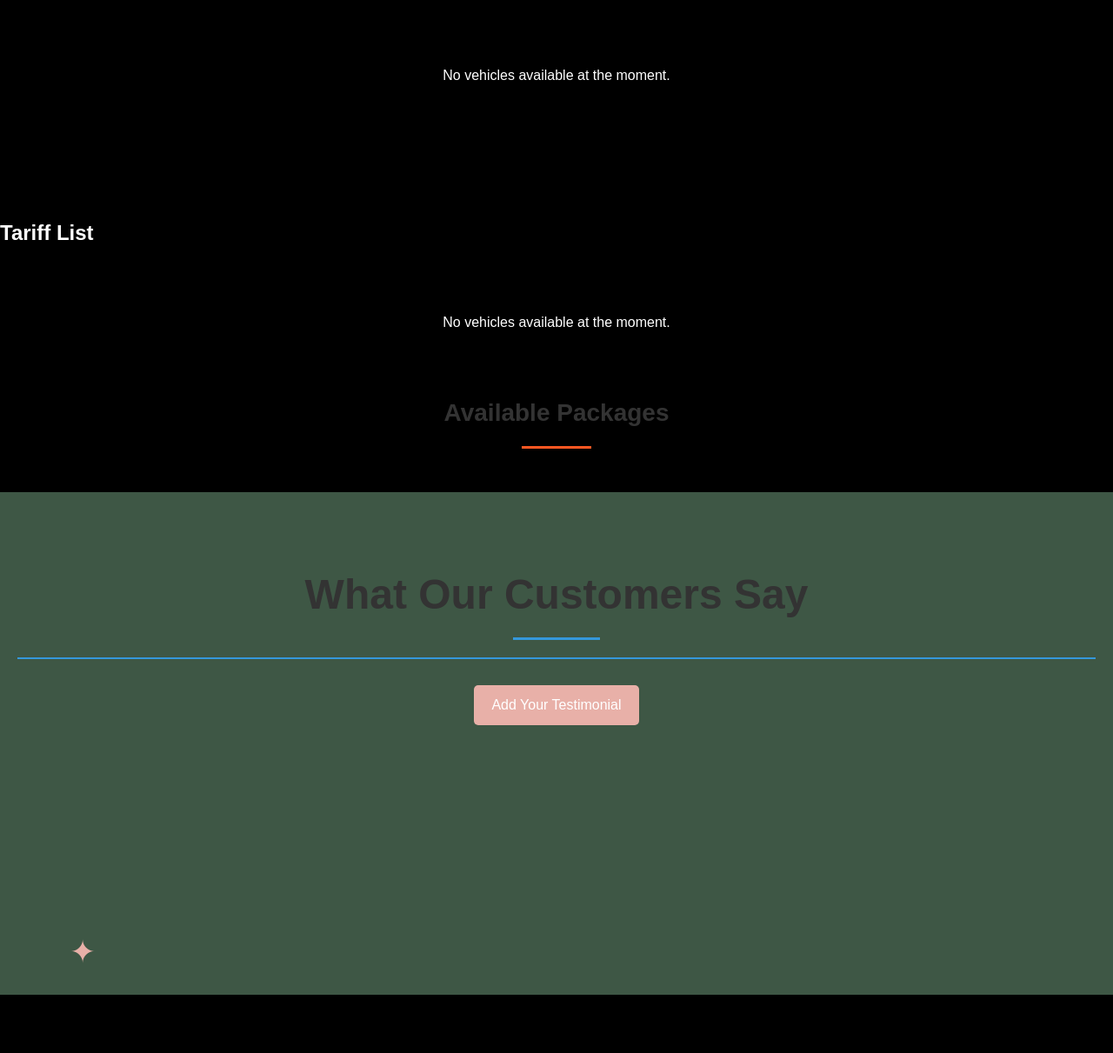
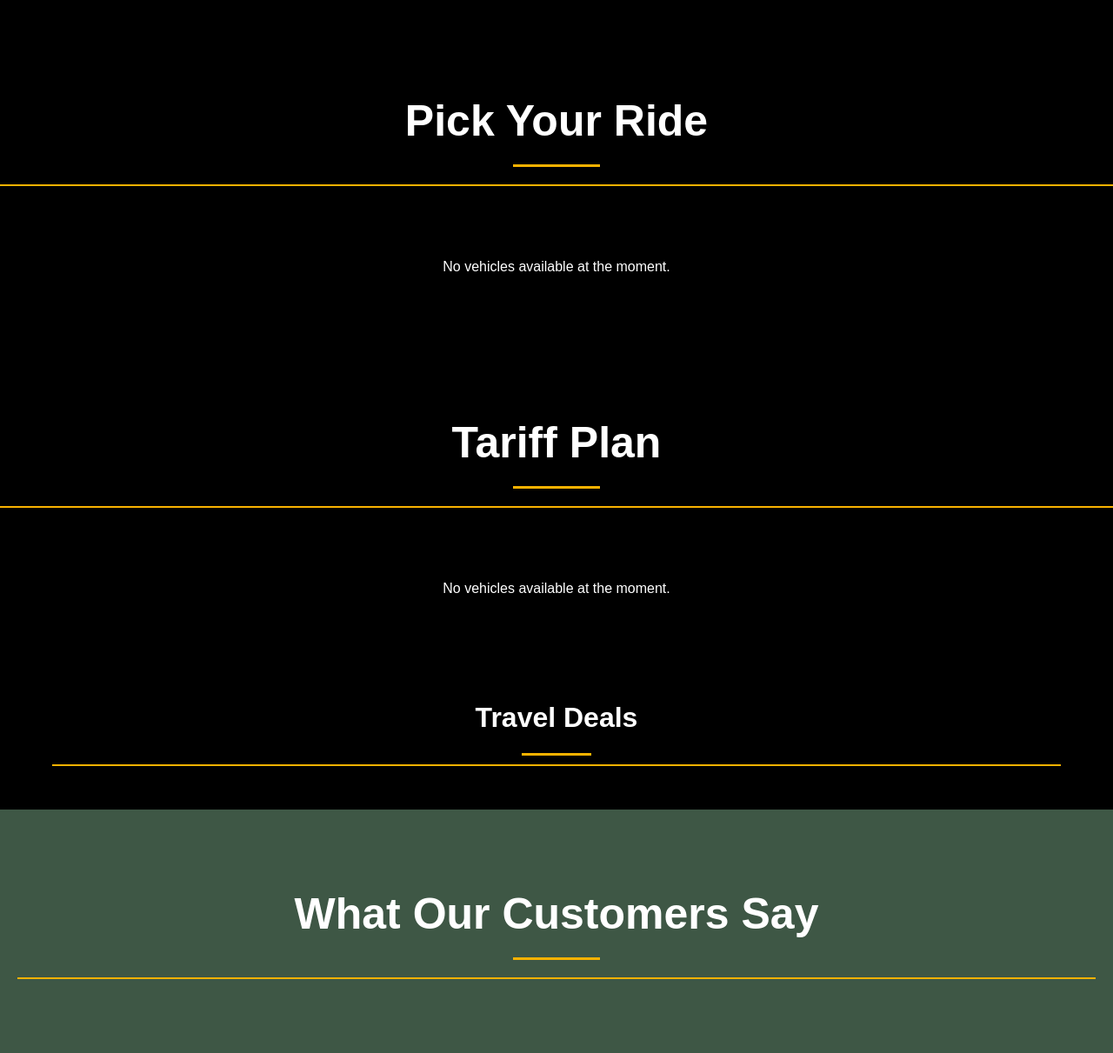
Before and after one commit to muhdashique/pickmetravels, a Django app: page / in a window 1280 px wide. Shown: the part 1544-2755 px from the top of the page at 87% size. Run offline with Django 4.2, Linux system fonts and the light colour scheme; data that the repository does not hold is empty.

Commit message:
first commit

```diff
--- a/templates/index.html
+++ b/templates/index.html
@@ -5,7 +5,7 @@
 <head>
     <meta charset="UTF-8">
     <meta name="viewport" content="width=device-width, initial-scale=1.0">
-    <title>PICK ME - 24x7 Taxi Service</title>
+    <title>PICK ME TRAVELS</title>
     <link rel="stylesheet" href="https://cdnjs.cloudflare.com/ajax/libs/font-awesome/6.4.0/css/all.min.css">
     <style>
         * {
@@ -536,7 +536,7 @@
             font-size: 24px;
             margin: 30px 0 20px;
             color: #333;
-            border-bottom: 2px solid #3498db;
+            border-bottom: 2px solid #F9B200;
             padding-bottom: 10px;
         }
 
@@ -759,7 +759,7 @@
             display: block;
             width: 100px;
             height: 3px;
-            background: #3498db;
+            background: #F9B200;
             margin: 10px auto;
         }
 
@@ -1383,7 +1391,7 @@
   .packages-section h2 {
     text-align: center;
     margin-bottom: 30px;
-    color: #333;
+    color: #ffffff;
     font-size: 28px;
     position: relative;
   }
@@ -1393,7 +1401,7 @@
     display: block;
     width: 80px;
     height: 3px;
-    background-color: #ff5722;
+    background-color: #F9B200;
     margin: 15px auto 0;
   }
 
@@ -1491,6 +1499,98 @@
       grid-template-columns: 1fr;
     }
   }
+  /* testimonial section */
+  * {
+        margin: 0;
+        padding: 0;
+        box-sizing: border-box;
+        font-family: Arial, sans-serif;
+    }
+
+    .testimonial-section {
+        background-color: #3e5745;
+        color: white;
+        padding: 40px 20px;
+        text-align: center;
+        position: relative;
+        overflow: hidden;
+    }
+
+    .section-title {
+        font-size: 50px;
+        font-weight: bold;
+        margin-bottom: 30px;
+        color: white;
+    }
+
+    .add-testimonial-link {
+        display: inline-block;
+        padding: 10px 20px;
+        background-color: #e8b0a8;
+        color: white;
+        text-decoration: none;
+        font-size: 16px;
+        border-radius: 5px;
+        margin-bottom: 20px;
+    }
+
+    .testimonial-container {
+        width: 90%; /* Adjust width as needed */
+        max-width: 600px;
+        height: 250px; /* Fixed height */
+        overflow: hidden;
+        position: relative;
+        margin: 0 auto;
+        display: flex;
+        align-items: center;
+    }
+
+    .testimonial-wrapper {
+        display: flex;
+        transition: transform 1s ease-in-out;
+        width: max-content; /* Ensures all items fit in a row */
+        color: #45a049;
+    }
+
+    .testimonial-card {
+        background-color: #8ea794;
+        color: white;
+        border-radius: 10px;
+        padding: 20px;
+        text-align: center;
+        width: 600px; /* Same as container width */
+        height: 100%;
+        flex: 0 0 auto; /* Prevents shrinking */
+        box-shadow: 0 4px 8px rgba(0, 0, 0, 0.2);
+        margin: 0 10px;
+    }
+
+    .testimonial-card img {
+        width: 100px;
+        height: 100px;
+        border-radius: 50%;
+        object-fit: cover;
+        border: 3px solid #e8b0a8;
+        margin-bottom: 10px;
+    }
+
+    .testimonial-card h3 {
+        font-size: 20px;
+        margin-bottom: 10px;
+    }
+
+    .testimonial-card p {
+        font-size: 16px;
+        line-height: 1.6;
+    }
+
+    .decorative-star {
+        position: absolute;
+        bottom: 20px;
+        left: 80px;
+        color: #e8b0a8;
+        font-size: 36px;
+    }
     </style>
 </head>
 
@@ -1517,16 +1617,18 @@
     <!-- Navigation -->
     <nav>
         <div class="logo">
-            <img src="{% static 'images\WhatsApp Image 2025-02-28 at 18.03.08_4211d05d.jpg' %}" alt="Pickme Taxi Logo">
-
-        </div>
+            <a href="{% url 'index' %}">
+                <img src="{% static 'D:\IMC project\pickmetravels\pickmeproject\static\images\pickmelogo.jpg' %}" alt="Pickme Taxi Logo" style="height: auto;width: 120px;">
+            </a>
+        </div>
+
         <div class="menu">
-            <a href="#" class="active">Home</a>
-            <a href="#">vehicles</a>
-            <a href="#">Tariff</a>
-            <a href="#">Connect Us</a>
-        </div>
-        <a href="#" class="book-btn">Book a Taxi</a>
+            <a href="#about" class="active">Home</a>
+            <a href="#cabs">Our Cabs</a>
+            <a href="#thariff">Tariff Plan</a>
+            <a href="#contact">Connect Us</a>
+        </div>
+        <a href="tel:+918129139506" class="book-btn">Book a Taxi</a>
         <div>
             <a href="{% url 'login' %}" class="login-btn">Login</a>
         </div>
@@ -1614,30 +1720,17 @@
                 </div>
                 <div class="about-bottom">
                     <h2>About Us</h2>
-                    <p>Paragraph. Lorem ipsum dolor sit amet, consectetur adipiscing elit. Curabitur id suscipit ex.
-                        Suspendisse rhoncus laoreet purus quis elementum. Phasellus sed efficitur dolor, et ultricies
-                        sapien.</p>
-                    <div class="image-credit">Images from Freepik</div>
+                    <p>Welcome to Pickme Travels, your trusted travel partner for seamless and comfortable journeys. Whether you're planning a local ride, an intercity trip, or a customized travel experience, we are here to make your journey hassle-free and enjoyable.
+                        At Pickme Travels, we are more than just a travel service—we are a team of passionate professionals dedicated to providing safe, reliable, and affordable transportation solutions. Our fleet of well-maintained vehicles and experienced drivers ensure that every trip is smooth and comfortable..</p>
                     <a href="#" class="learn-more-btn">LEARN MORE</a>
                 </div>
             </div>
         </div>
     </section>
 
-    <!--
-
-    <h1>Available Vehicles</h1>
-
-    <div class="admin-controls">
-        <a href="{% url 'add_vehicle' %}" class="btn">Add New Vehicle</a>
-        {% if user.is_authenticated %}
-            <a href="{% url 'adminpannel' %}" class="btn">Admin Panel</a>
-            <a href="{% url 'logout' %}" class="btn">Logout</a>
-        {% else %}
-            <a href="{% url 'login' %}" class="btn">Login</a>
-        {% endif %}
-    </div> -->
-   <section style="margin-top: 100px;">
+
+<section style="margin-top: 100px;" id="cabs">
+    <h2 class="section-title">Pick Your Ride</h2>
     {% if vehicles %}
     <div class="vehicles-container">
         {% for vehicle in vehicles %}
@@ -1694,19 +1787,19 @@
 
 
 
-<section style="margin-top: 100px;">
-    <h1 style="color: white;">Tariff List</h1>
+<section style="margin-top: 100px;" id="thariff">
+    <h2 class="section-title">Tariff Plan</h2>
     {% if vehicles %}
     <table class="vehicle-table">
         <thead>
             <tr>
                 <!-- <th>Image</th> -->
-                <th>Name</th>
-                <th>Price per Day</th>
-                <th>Description</th>
-                <th>Seating Capacity</th>
-                <th>Additional Km Rate</th>
-                <th>Allow Daily</th>
+                <th style="color: #f9b200;">Name</th>
+                <th style="color: #f9b200;">Price per Day</th>
+                <th style="color: #f9b200;">Description</th>
+                <th style="color: #f9b200;">Seating Capacity</th>
+                <th style="color: #f9b200;">Additional Km Rate</th>
+                <th style="color: #f9b200;">Allow Daily</th>
             </tr>
         </thead>
         <tbody>
@@ -1739,7 +1832,7 @@
 
 </section>
 <section class="packages-section">
-    <h2>Available Packages</h2>
+    <h2 class="section-title" style="font-size: xx-large;font-weight: bolder;">Travel Deals</h2>
 
     <ul class="packages-grid">
       {% for package in packages %}
@@ -1764,7 +1857,6 @@
 
   <section class="testimonial-section">
     <h2 class="section-title">What Our Customers Say</h2>
-    <a href="{% url 'add_testimonial' %}" class="add-testimonial-link">Add Your Testimonial</a>
 
     <div class="testimonial-container">
         <div class="testimonial-wrapper">
@@ -1780,98 +1872,9 @@
 
     <div class="decorative-star">&#10022;</div>
 </section>
-<style>
-    * {
-        margin: 0;
-        padding: 0;
-        box-sizing: border-box;
-        font-family: Arial, sans-serif;
-    }
-
-    .testimonial-section {
-        background-color: #3e5745;
-        color: white;
-        padding: 40px 20px;
-        text-align: center;
-        position: relative;
-        overflow: hidden;
-    }
-
-    .section-title {
-        font-size: 48px;
-        font-weight: bold;
-        margin-bottom: 30px;
-    }
-
-    .add-testimonial-link {
-        display: inline-block;
-        padding: 10px 20px;
-        background-color: #e8b0a8;
-        color: white;
-        text-decoration: none;
-        font-size: 16px;
-        border-radius: 5px;
-        margin-bottom: 20px;
-    }
-
-    .testimonial-container {
-        width: 90%; /* Adjust width as needed */
-        max-width: 600px;
-        height: 250px; /* Fixed height */
-        overflow: hidden;
-        position: relative;
-        margin: 0 auto;
-        display: flex;
-        align-items: center;
-    }
-
-    .testimonial-wrapper {
-        display: flex;
-        transition: transform 1s ease-in-out;
-        width: max-content; /* Ensures all items fit in a row */
-    }
-
-    .testimonial-card {
-        background-color: #8ea794;
-        color: white;
-        border-radius: 10px;
-        padding: 20px;
-        text-align: center;
-        width: 600px; /* Same as container width */
-        height: 100%;
-        flex: 0 0 auto; /* Prevents shrinking */
-        box-shadow: 0 4px 8px rgba(0, 0, 0, 0.2);
-        margin: 0 10px;
-    }
-
-    .testimonial-card img {
-        width: 100px;
-        height: 100px;
-        border-radius: 50%;
-        object-fit: cover;
-        border: 3px solid #e8b0a8;
-        margin-bottom: 10px;
-    }
-
-    .testimonial-card h3 {
-        font-size: 20px;
-        margin-bottom: 10px;
-    }
-
-    .testimonial-card p {
-        font-size: 16px;
-        line-height: 1.6;
-    }
-
-    .decorative-star {
-        position: absolute;
-        bottom: 20px;
-        left: 80px;
-        color: #e8b0a8;
-        font-size: 36px;
-    }
-</style>
-
+
+
+<section id="contact">
     <div class="container">
         <div class="contact-form-container" style="margin-top: 50px;">
             <div class="form-section">
```
Also changed, not shown: other parts of templates/index.html (+49 -36 lines), templates/add_vehicle.html (+10 -0 lines), static/images/pickmelogo.jpg (added). Lines whose indentation alone changed are shown as unchanged.
